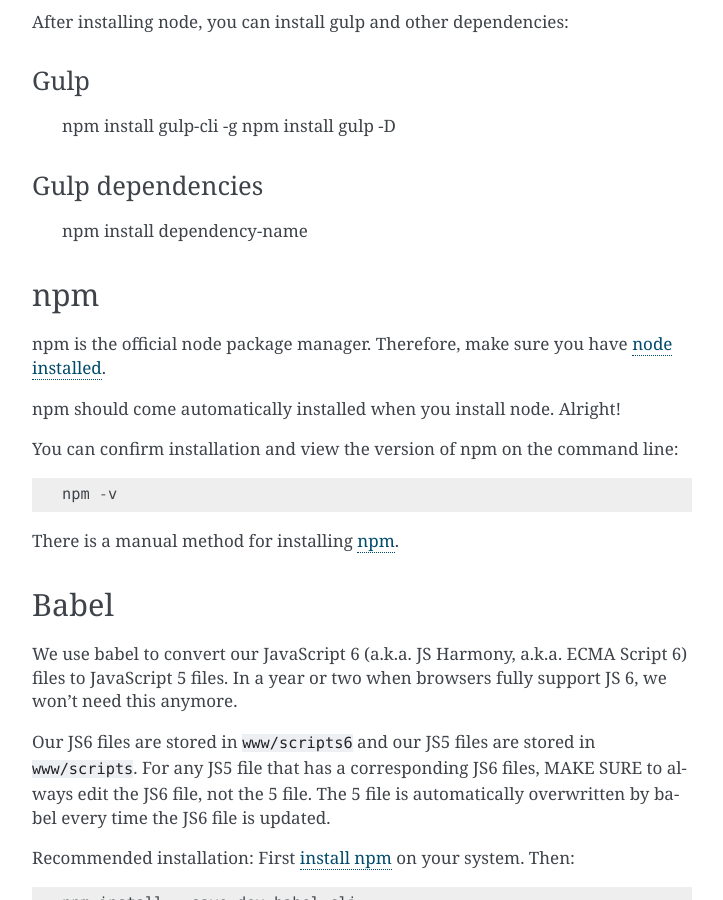
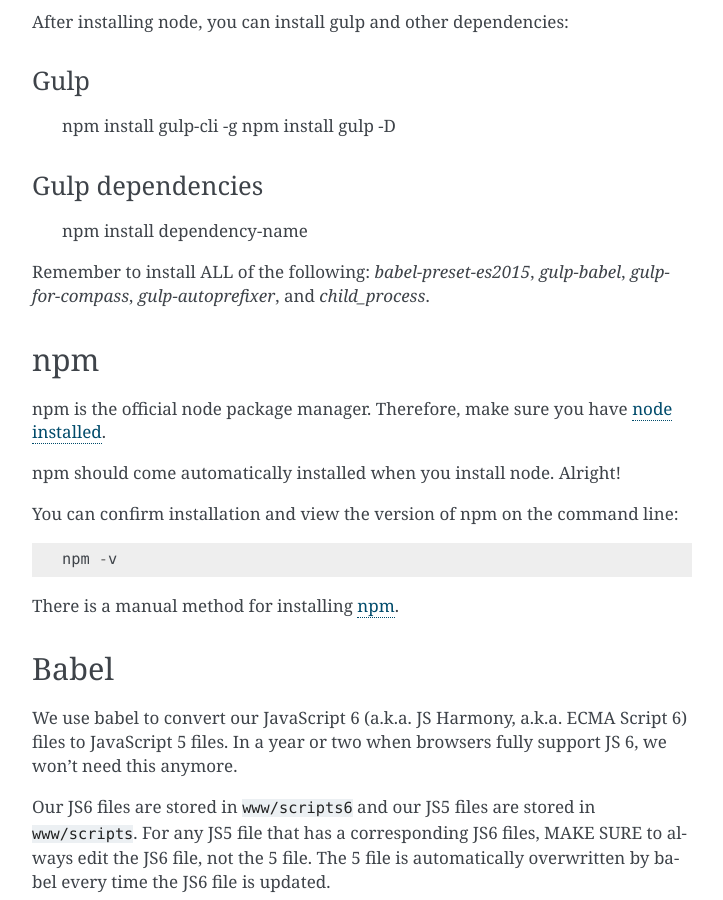
Before and after one commit to MareoRaft/prove-math, a Sphinx documentation site: the page built from docs/source/install.rst, in a window 1280 px wide and 900 px high, scrolled down 2282 px. Shown: the whole window, without its empty margins (388-1111 px from the left). Built offline with Sphinx 7.4.7, drawn with Linux system fonts in a browser that asks for light colours.

Commit message:
Update install.rst

```diff
--- a/docs/source/install.rst
+++ b/docs/source/install.rst
@@ -136,8 +136,7 @@
 
 	npm install dependency-name
 
-
-
+Remember to install ALL of the following: `babel-preset-es2015`, `gulp-babel`, `gulp-for-compass`, `gulp-autoprefixer`, and `child_process`.
 
 ..	_install-npm:
 
```
